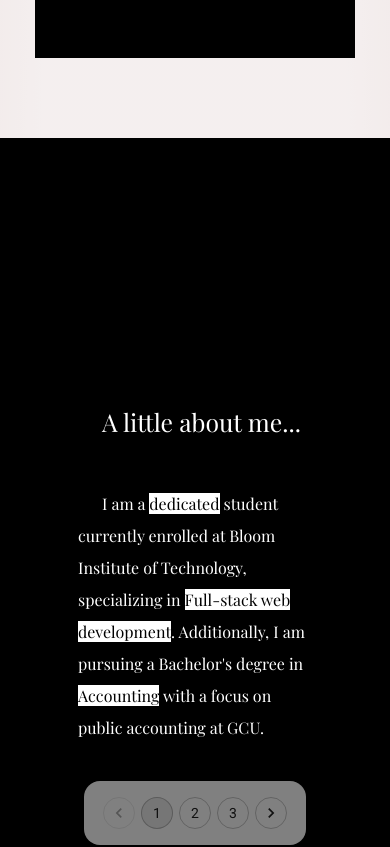
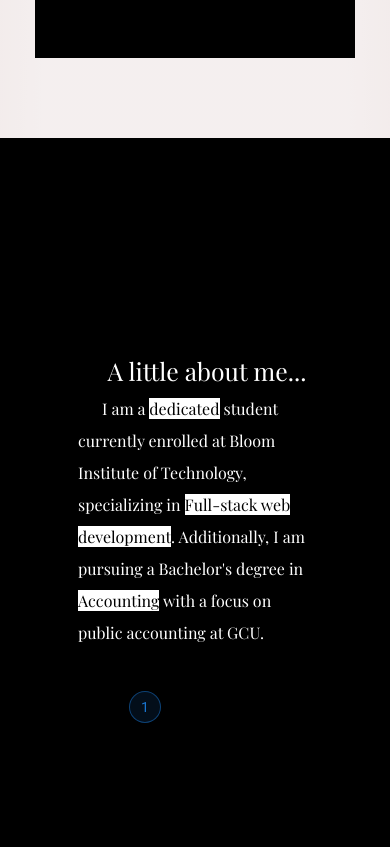
Before and after one commit to JL1172/Portfolio.No2, a React (Create React App) app: page / in a window 390 px wide. Shown: the part 1160-2007 px from the top of the page. Built offline with nearby package versions, Linux system fonts and the light colour scheme.

Commit message:
fixed some glaring issues

```diff
--- a/src/components/About.js
+++ b/src/components/About.js
@@ -1,6 +1,7 @@
 import { useContext, useEffect } from "react";
 import { StyledAbout } from "./styles/StyledAbout";
 import { GlobalContext } from "../contexts/GlobalContext";
+import ExtraAbout from "./extra/ExtraAbout";
 
 export default function About(props) {
   const { render, changeRender, currentPage } = useContext(GlobalContext);
@@ -33,6 +34,18 @@ export default function About(props) {
         }
       })
     })
+    const observer5 = new IntersectionObserver(elements => {
+      elements.forEach(e => {
+        if (e.isIntersecting) {
+          e.target.classList.add('seen-page')
+        } else {
+          e.target.classList.remove("seen-page");
+        }
+      })
+    })
+    const hiddenPagination = document.querySelectorAll(".hidden-page");
+    hiddenPagination.forEach(el => observer5.observe(el));
+
     const hiddenElements = document.querySelectorAll(".hidden");
     hiddenElements.forEach((el) => observer.observe(el));
     const hiddenTextsElements = document.querySelectorAll(".hidden-text");
@@ -45,9 +58,10 @@ export default function About(props) {
       <div id="aboutMe">About Me</div>
       <div id="outerContainer" className="hidden-text">
         <h2>A little about me...</h2>
-        <div className={currentPage === 1 ? "active" : "not-active" } id="container1">I am a <span className="span">dedicated</span> student currently enrolled at Bloom Institute of Technology, specializing in <span className="span ">Full-stack web development</span>. Additionally, I am pursuing a Bachelor's degree in <span className="span ">Accounting</span> with a focus on public accounting at GCU.</div>
-        <div className={currentPage === 2 ? "active" : "not-active" } id="container2">My passion lies in the dynamic field of <span className="span ">software engineering</span>. Beyond the technical expertise it demands, I relish the opportunity to roll up my sleeves and actively contribute to projects that have the power to <span className="span ">impact</span> the world, whether that be on a grand scale or a more intimate level. I take great pride in my ability to collaborate seamlessly within a team, and my intrinsic motivation drives me to consistently surpass expectations and deliver exceptional results.</div>
-        <div className={currentPage === 3 ? "active" : "not-active" } id="container3">The realm of software engineering and development truly fuels my enthusiasm. I am deeply <span className="span ">committed</span> to this ever-evolving world of web development, where each day presents fresh challenges and opportunities for growth. I find immense satisfaction in not only meeting customer needs but <span className="span ">exceeding</span> their expectations, all while cherishing the continuous learning journey that this field provides.</div>
+        <div className={currentPage === 1 ? "active" : "not-active"} id="container1">I am a <span className="span">dedicated</span> student currently enrolled at Bloom Institute of Technology, specializing in <span className="span ">Full-stack web development</span>. Additionally, I am pursuing a Bachelor's degree in <span className="span ">Accounting</span> with a focus on public accounting at GCU.</div>
+        <div className={currentPage === 2 ? "active" : "not-active"} id="container2">My passion lies in the dynamic field of <span className="span ">software engineering</span>. Beyond the technical expertise it demands, I relish the opportunity to roll up my sleeves and actively contribute to projects that have the power to <span className="span ">impact</span> the world, whether that be on a grand scale or a more intimate level. I take great pride in my ability to collaborate seamlessly within a team, and my intrinsic motivation drives me to consistently surpass expectations and deliver exceptional results.</div>
+        <div className={currentPage === 3 ? "active" : "not-active"} id="container3">The realm of software engineering and development truly fuels my enthusiasm. I am deeply <span className="span ">committed</span> to this ever-evolving world of web development, where each day presents fresh challenges and opportunities for growth. I find immense satisfaction in not only meeting customer needs but <span className="span ">exceeding</span> their expectations, all while cherishing the continuous learning journey that this field provides.</div>
+        <ExtraAbout />
       </div>
     </StyledAbout >
   )
--- a/src/components/Header.js
+++ b/src/components/Header.js
@@ -7,10 +7,10 @@ import { FaRegNewspaper } from "react-icons/fa";
 import { MdOutlineContacts } from "react-icons/md"
 import HeaderWords from "./extra/HeaderWords";
 import { GlobalContext } from "../contexts/GlobalContext";
-import { Fab, Pagination } from "@mui/material";
+import { Fab } from "@mui/material";
 
 const Header = (props) => {
-    const { changeVisibility, visible, changeRender, currentPage, changePage, render } = useContext(GlobalContext);
+    const { changeVisibility, visible, changeRender } = useContext(GlobalContext);
     const specialRender = (text,e) => {
         changeVisibility();
         changeRender(text,e)
@@ -44,7 +44,6 @@ const Header = (props) => {
             {!visible && <div id="content">
                 <div id="img">photo</div>
                 <HeaderWords />
-                <Pagination className= "hidden-page" id = "pageCount" count={3}  page = {currentPage} onChange={(e)=>changePage(e)} variant="outlined"  />
             </div>}
         </StyledHeader>
     )
--- /dev/null
+++ b/src/components/extra/ExtraAbout.js
@@ -0,0 +1,10 @@
+import { Pagination } from "@mui/material";
+import { useContext } from "react";
+import { GlobalContext } from "../../contexts/GlobalContext";
+
+export default function ExtraAbout() {
+    const {currentPage,changePage} = useContext(GlobalContext);
+    return (
+        <Pagination className= "hidden-page" id="pageCount" count={3} page={currentPage} onChange={(e) => changePage(e)} variant="outlined" color = "primary" />
+    )
+}
--- a/src/components/styles/StyledAbout.js
+++ b/src/components/styles/StyledAbout.js
@@ -46,8 +46,17 @@ width : 100%;
     transition : .5s ease-in-out;
     transition-delay : 1.5s;
 }
+#pageCount {
+    display: none;
+}
 @media screen and (max-width : 700px) {
-    padding-top : 2rem;
+    #outerContainer {
+    padding-top : 1rem;
+    padding-bottom : 3rem;
+    display : flex;
+    justify-content : center;
+    align-items : center;
+    }
     .active {
         display : block;
         width : 80vw;
@@ -56,4 +65,31 @@ width : 100%;
         display : none;
     }
 }
+
+@media screen and (max-width : 700px) {
+
+    #pageCount {
+        margin-top : 2rem;
+        display: block;
+        z-index: 2;
+        border-radius: 1rem;
+        padding : .5rem;
+        background-color: transparent;
+    }
+    #pageCount:hover {
+        box-shadow: 0 0 1em gray;
+        background-color : whitesmoke;
+        transition: .1s ease-in-out;
+    }
+}
+.hidden-page {
+    opacity : 0;
+ }
+ .seen-page {
+    opacity : 1;
+    transition : .4s ease-in-out;
+    transition-delay : 1s;
+ }
+
+
 `
--- a/src/components/styles/StyledHeader.js
+++ b/src/components/styles/StyledHeader.js
@@ -175,7 +175,10 @@ flex-direction : column;
     }
 }
 @media screen and (max-width: 700px){
-
+#conditional1 {
+    height : 4rem;
+    align-items : center;
+}
 #content {
 margin-bottom : 5rem;
 width : 100%;
@@ -205,7 +208,7 @@ h1 {
     .drawer {
         position : fixed;
         margin-bottom : 3rem;
-        padding-top : 2rem;
+        padding-top : 4rem;
         z-index : 1;
         border-bottom : 1px solid #EADFDF;
         opacity : 1;
--- a/src/index.css
+++ b/src/index.css
@@ -32,6 +32,7 @@ a {
 .rows {
     display: flex;
     flex-direction: column;
+    width: 90vw !important;
     align-items: center;
     transition: .1s ease-in-out;
 }
@@ -41,31 +42,3 @@ a {
     border-radius: 2rem;
     box-shadow: 0 0 2em gray;
 }
-#pageCount {
-    display: none;
-}
-
-@media screen and (max-width : 700px) {
-    #pageCount {
-        display: block;
-        position : absolute;
-        z-index: 2;
-        background-color: gray;
-        border-radius: 1rem;
-        padding : 1rem;
-        top :230vh;
-    }
-    #pageCount:hover {
-        background-color: white;
-        box-shadow: 0 0 1em gray;
-        transition: .1s ease-in-out;
-    }
-}
-.hidden-page {
-    opacity : 0;
- }
- .seen-page {
-    opacity : 1;
-    transition : .4s ease-in-out;
-    transition-delay : 1s;
- }
```
